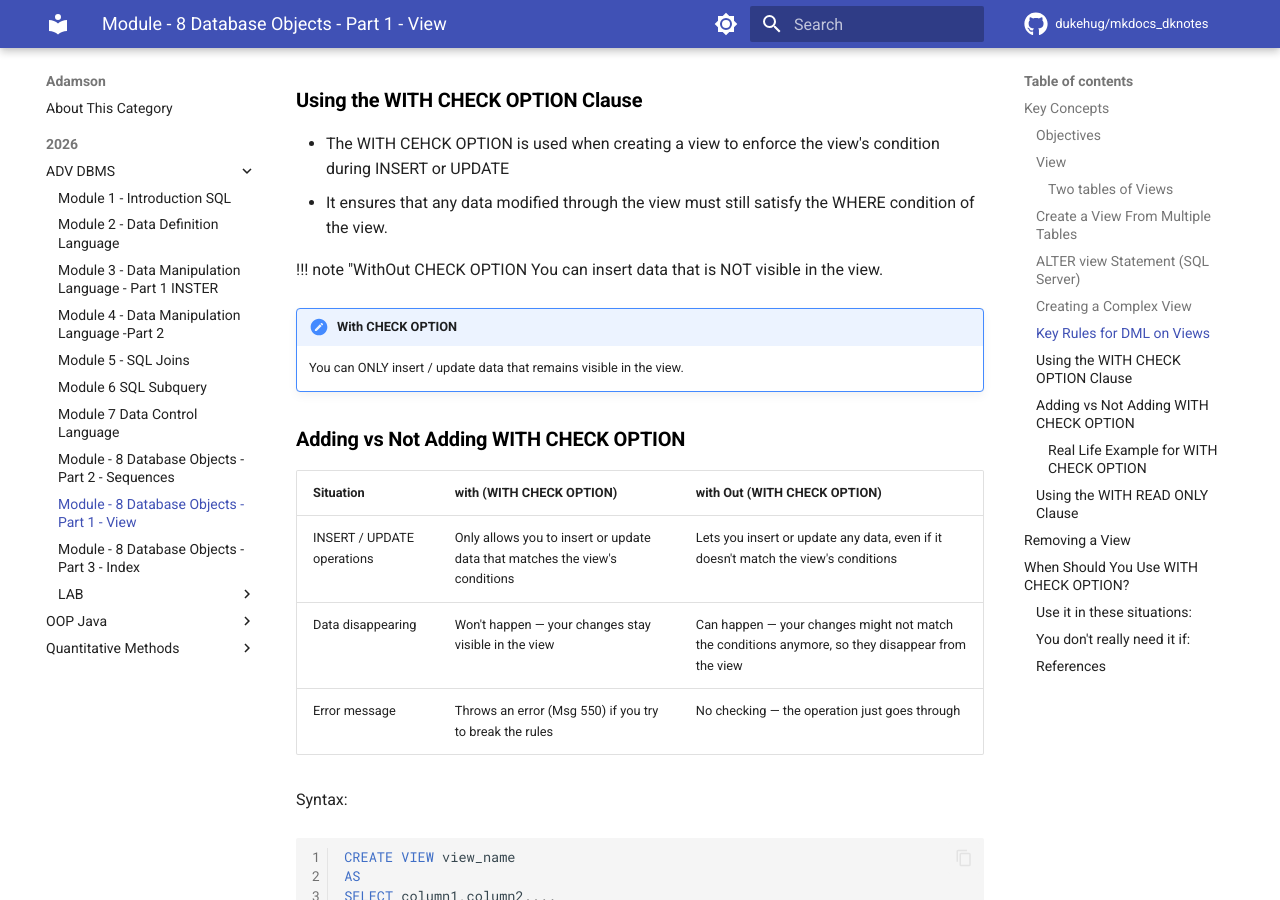
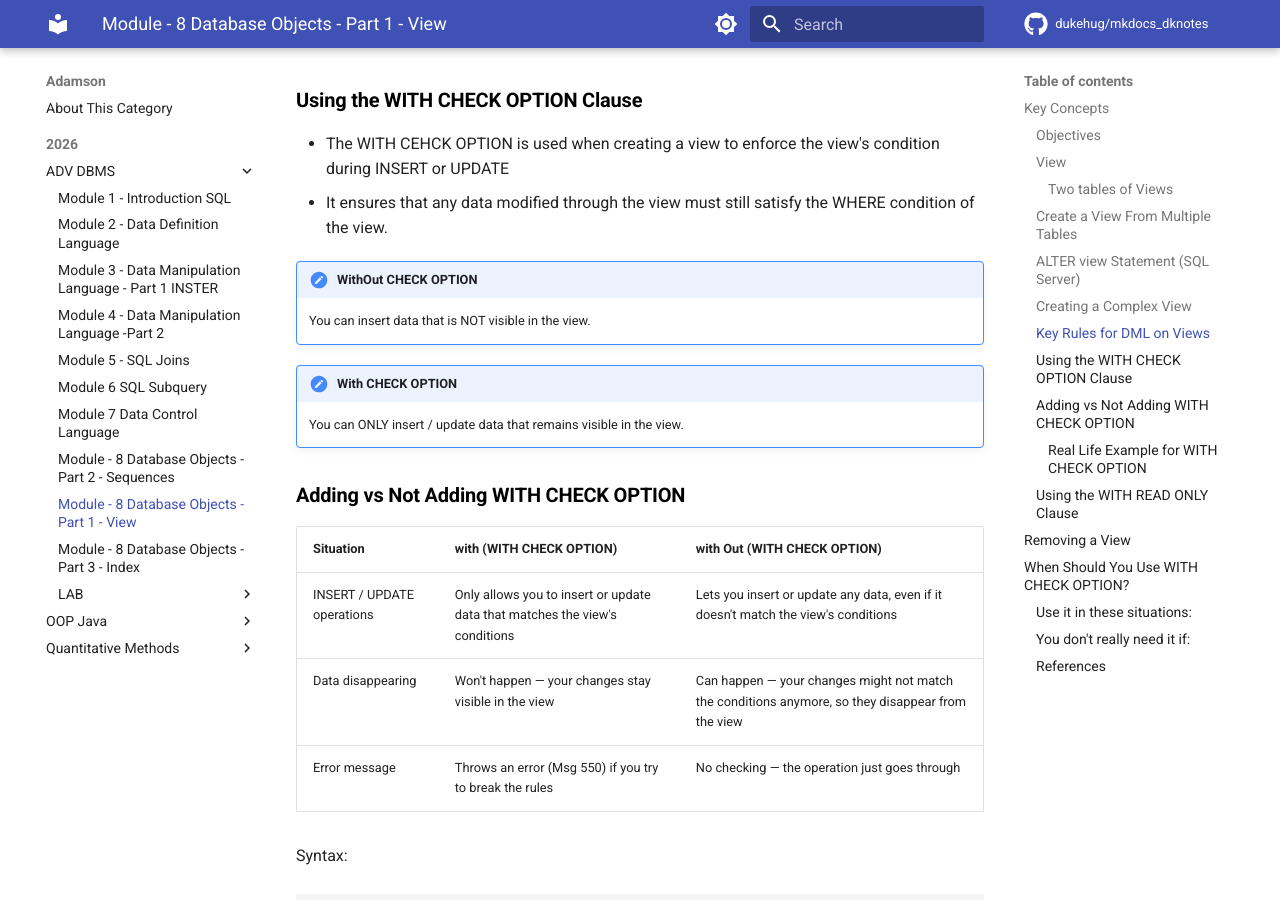
Before and after one commit to dukehug/mkdocs_dknotes, an MkDocs documentation site: the page built from docs/Adamson/2026/ADV_DBMS/Module-8-DatabaseObjects-Part1-View.md, in a window 1280 px wide and 900 px high, scrolled down 5943 px. Built offline with MkDocs 1.6.1 and Material for MkDocs 9.7.7, drawn with Linux system fonts in a browser that asks for light colours; comment, search, counter and statistics services are not loaded.

Commit message:
upadte notes: Wed Apr  8 10:45:34 PM CST 2026

```diff
--- a/docs/Adamson/2026/ADV_DBMS/Module-8-DatabaseObjects-Part1-View.md
+++ b/docs/Adamson/2026/ADV_DBMS/Module-8-DatabaseObjects-Part1-View.md
@@ -290,7 +290,7 @@ department_id           department_name            TotalEmployees         AvgSal
 - It ensures that any data modified through the view must still satisfy the WHERE condition of the view.
 
 
-!!! note "WithOut CHECK OPTION
+!!! note "WithOut CHECK OPTION"
 	 You can insert data that is NOT visible in the view.
 
 
```
